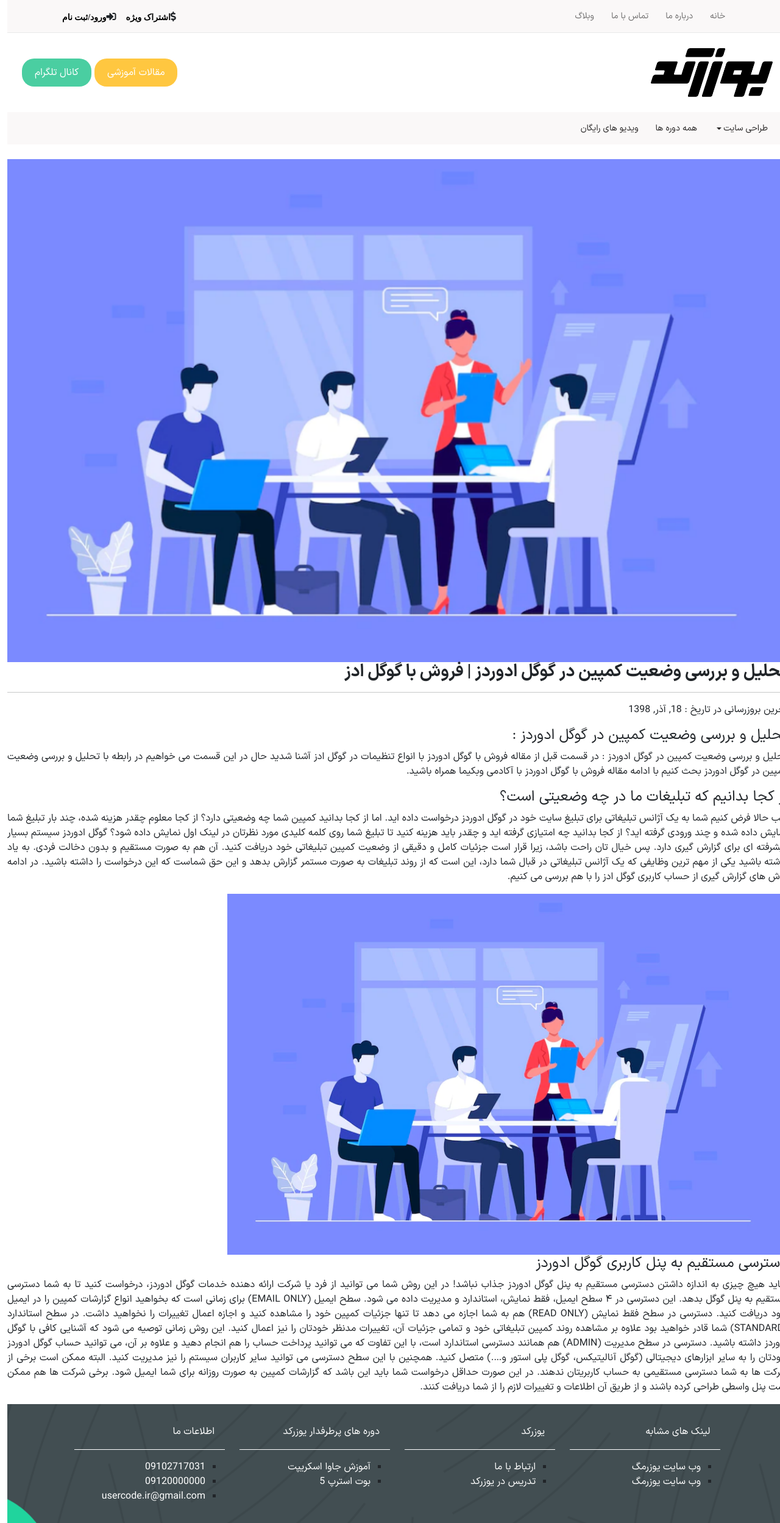
After one commit to samaneh25/LearnSite, a Django app: page /single_blog in a window 1280 px wide. The commit adds this page. Shown: the whole page at 61% size. Run offline with Django 4.2, Linux system fonts and the light colour scheme; some libraries are stand-ins or nearby versions.

Commit message:
Initial Commit

```diff
--- a/blog/static/blog/blog.css
+++ b/blog/static/blog/blog.css
@@ -1,5 +1,5 @@
 body{
-  background-color:#ebeafb;
+  background-color:#ffffff;
 }
 a{
   color:#000000;
@@ -12,15 +12,15 @@ a:hover{
 .row1{
   background-color:#ffff;
   box-shadow:0 0 20px #ebeafb !important;
-  border-radius: 2rem;
+  border-radius:15px;
   padding: 2rem;
 }
 .card{
-  border-radius: 2rem;
+  border-radius:15px;
 }
 .card-img, .card-img-top {
-  border-top-left-radius:2rem;
-  border-top-right-radius:2rem;
+  border-top-left-radius:15px;
+  border-top-right-radius:15px;
 }
 a h5{
   color: #191414;
--- /dev/null
+++ b/blog/templates/blog/single_blog.html
@@ -0,0 +1,59 @@
+{% extends 'base.html' %}
+{% load static %}
+{% block css %}
+    <meta name="viewport" content="width=device-width, initial-scale=1">
+    <script src="{% static 'bootstrap.bundle.min.js' %}" charset="utf-8"></script>
+    <link rel="stylesheet" href="{% static 'blog/blog.css' %}">
+        <link rel="stylesheet" href="{% static 'header.css' %}">
+
+{% endblock %}
+{% block title %} بلاگ {% endblock %}
+
+{% block body %}
+    <!--s line1-->
+<!--start Article-->
+        <div class="row">
+            <div class="col-12 col-sm-12 col-md-12 col-lg-12 mt-12">
+            <div>
+              <img src="{% static 'publicPages/images/777.PNG' %}" class="img-fluid mb-12 col-12 imgee1">
+              <h3 class="fw-bold">تحلیل و بررسی وضعیت کمپین در گوگل ادوردز | فروش با گوگل ادز</h3>
+              <hr>
+              <p class="mt-12">آخرین بروزرسانی در تاریخ : 18, آذر, 1398</p>
+              <h4 class="h4">تحلیل و بررسی وضعیت کمپین در گوگل ادوردز :</h4>
+              <p>تحلیل و بررسی وضعیت کمپین در گوگل ادوردز :
+در قسمت قبل از مقاله فروش با گوگل ادوردز با انواع تنظیمات در گوگل ادز آشنا شدید حال در این قسمت می خواهیم در رابطه با تحلیل و بررسی وضعیت کمپین در گوگل ادوردز بحث کنیم با ادامه مقاله فروش با گوگل ادوردز با آکادمی وبکیما همراه باشید.</p>
+              <h4>از کجا بدانیم که تبلیغات ما در چه وضعیتی است؟</h4>
+              <p>خب حالا فرض کنیم شما به یک آژانس تبلیغاتی برای تبلیغ سایت خود در گوگل ادوردز درخواست داده اید. اما از کجا بدانید کمپین شما چه وضعیتی دارد؟ از کجا معلوم چقدر هزینه شده، چند بار تبلیغ شما نمایش داده شده و چند ورودی گرفته اید؟ از کجا بدانید چه امتیازی گرفته اید و چقدر باید هزینه کنید تا تبلیغ شما روی کلمه کلیدی مورد نظرتان در لینک اول نمایش داده شود؟
+
+گوگل ادوردز سیستم بسیار پیشرفته ای برای گزارش گیری دارد. پس خیال تان راحت باشد، زیرا قرار است جزئیات کامل و دقیقی از وضعیت کمپین تبلیغاتی خود دریافت کنید. آن هم به صورت مستقیم و بدون دخالت فردی.
+
+به یاد داشته باشید یکی از مهم ترین وظایفی که یک آژانس تبلیغاتی در قبال شما دارد، این است که از روند تبلیغات به صورت مستمر گزارش بدهد و این حق شماست که این درخواست را داشته باشید. در ادامه روش های گزارش گیری از حساب کاربری گوگل ادز را با هم بررسی می کنیم.
+
+</p>
+          <img src="{% static 'publicPages/images/777.PNG' %}" class="img-fluid">
+            <h4 class="mt-12 h4">دسترسی مستقیم به پنل کاربری گوگل ادوردز</h4>
+            <p class="mb-12">شاید هیچ چیزی به اندازه داشتن دسترسی مستقیم به پنل گوگل ادوردز جذاب نباشد! در این روش شما می توانید از فرد یا شرکت ارائه دهنده خدمات گوگل ادوردز، درخواست کنید تا به شما دسترسی مستقیم به پنل گوگل بدهد.
+
+این دسترسی در ۴ سطح ایمیل، فقط نمایش، استاندارد و مدیریت داده می شود. سطح ایمیل (EMAIL ONLY) برای زمانی است که بخواهید انواع گزارشات کمپین را در ایمیل خود دریافت کنید.
+
+دسترسی در سطح فقط نمایش (READ ONLY) هم به شما اجازه می دهد تا تنها جزئیات کمپین خود را مشاهده کنید و اجازه اعمال تغییرات را نخواهید داشت.
+
+در سطح استاندارد (STANDARD) شما قادر خواهید بود علاوه بر مشاهده روند کمپین تبلیغاتی خود و تمامی جزئیات آن، تغییرات مدنظر خودتان را نیز اعمال کنید. این روش زمانی توصیه می شود که آشنایی کافی با گوگل ادوردز داشته باشید.
+
+دسترسی در سطح مدیریت (ADMIN) هم همانند دسترسی استاندارد است، با این تفاوت که می توانید پرداخت حساب را هم انجام دهید و علاوه بر آن، می توانید حساب گوگل ادوردز خودتان را به سایر ابزارهای دیجیتالی (گوگل آنالیتیکس، گوگل پلی استور و….) متصل کنید. همچنین با این سطح دسترسی می توانید سایر کاربران سیستم را نیز مدیریت کنید.
+
+البته ممکن است برخی از شرکت ها به شما دسترسی مستقیمی به حساب کاربریتان ندهند. در این صورت حداقل درخواست شما باید این باشد که گزارشات کمپین به صورت روزانه برای شما ایمیل شود. برخی شرکت ها هم ممکن است پنل واسطی طراحی کرده باشند و از طریق آن اطلاعات و تغییرات لازم را از شما دریافت کنند.</p>
+            </div>
+            </div>
+
+<!--e line1-->
+<!--s line2-->
+
+<!--e line2-->
+<!--s line3-->
+
+<!--e line3-->
+<!--s line4-->
+
+<!--e line4-->
+{% endblock %}
--- a/blog/urls.py
+++ b/blog/urls.py
@@ -2,5 +2,7 @@ from django.urls import path
 from blog.views import *
 
 urlpatterns = [
-    path('blog', start_page, name='start_page'),
+    path('blog', blog_page, name='blog_page'),
+    path('single_blog', single_blog_page, name='single_blog_page'),
+
 ]
--- a/blog/views.py
+++ b/blog/views.py
@@ -1,5 +1,8 @@
 from django.shortcuts import render
 
 
-def start_page(request):
+def blog_page(request):
     return render(request, 'blog/blog.html')
+
+def single_blog_page(request):
+    return render(request, 'blog/single_blog.html')
--- a/loginRegister/urls.py
+++ b/loginRegister/urls.py
@@ -1,7 +1,9 @@
 from django.urls import path
-from .views import login_register_page
+from .views import login_register_page,plans_page
 
 
 urlpatterns = [
-    path('login-register', login_register_page, name='login_register_page')
+    path('login-register', login_register_page, name='login_register_page'),
+    path('plans', plans_page, name='plans_page'),
+
 ]
--- a/loginRegister/views.py
+++ b/loginRegister/views.py
@@ -3,3 +3,6 @@ from django.shortcuts import render
 
 def login_register_page(request):
     return render(request, 'loginRegister/login_register.html')
+
+def plans_page(request):
+    return render(request, 'loginRegister/plans.html')
--- a/publicPages/templates/publicPages/index.html
+++ b/publicPages/templates/publicPages/index.html
@@ -67,7 +67,7 @@
                     <div class="sblayer">
                         <img src="{% static 'publicPages/images/10.png' %}" class="image img-fluid">
                         <div class="overlay">
-                            <a href="#" class="btn btn-outline-light">اطلاعات بیشتر</a>
+                            <a href="" class="btn btn-outline-light">اطلاعات بیشتر</a>
                         </div>
                     </div>
                     <div class="card-body p-3 cutom-card-body">
--- a/static/header.css
+++ b/static/header.css
@@ -1,3 +1,4 @@
+
 * {
     list-style-type: none !important;
     -webkit-box-sizing: border-box;
--- a/static/style.css
+++ b/static/style.css
@@ -4,6 +4,7 @@ body {
 	direction: rtl;
 	background-color: #ffffff; /*#f0f0f0;*/
 	margin: 0;
+	text-align: justify;
 }
 h1, h2, h3, h4, h5, h6,input, textarea {
 	font-family: IRANSansX, sans-serif !important;
--- a/templates/base.html
+++ b/templates/base.html
@@ -63,12 +63,12 @@
                     <a href="{% url 'contact_us_page' %}" class="nav-link">تماس با ما</a>
                 </li>
                 <li class="nav-item">
-                    <a href="" class="nav-link"> وبلاگ
+                    <a href="{% url 'blog_page'%}" class="nav-link"> وبلاگ
                     </a>
                 </li>
             </ul>
             <ul class="navbar-nav text-right">
-                <li class="fas fa-dollar-sign align-middle p-2 "><a href="#">اشتراک ویژه</a></li>
+                <li class="fas fa-dollar-sign align-middle p-2 "><a href="{% url 'plans_page'%}">اشتراک ویژه</a></li>
                 <li class="fas fa-sign-in-alt align-middle p-2"><a href="{% url 'login_register_page' %}">ورود/ثبت نام</a></li>
             </ul>
         </div>
@@ -76,7 +76,7 @@
        <!--menu mobile-->
     <div class="col-12 d-flex d-lg-none custom-header-none justify-content-center">
         <ul>
-            <li class="fas fa-dollar-sign align-middle"><a href="#">اشتراک ویژه</a></li>
+            <li class="fas fa-dollar-sign align-middle"><a href="{% url 'plans_page'%} ">اشتراک ویژه</a></li>
             <li class="fas fa-sign-in-alt align-middle"><a href="{% url 'login_register_page' %}">ورود/ثبت نام</a></li></ul>
 
     </div>
```
Also changed, not shown: blog/static/blog/single_blog.css (added, +38 -0 lines), blog/templates/blog/blog.html (+7 -6 lines).
